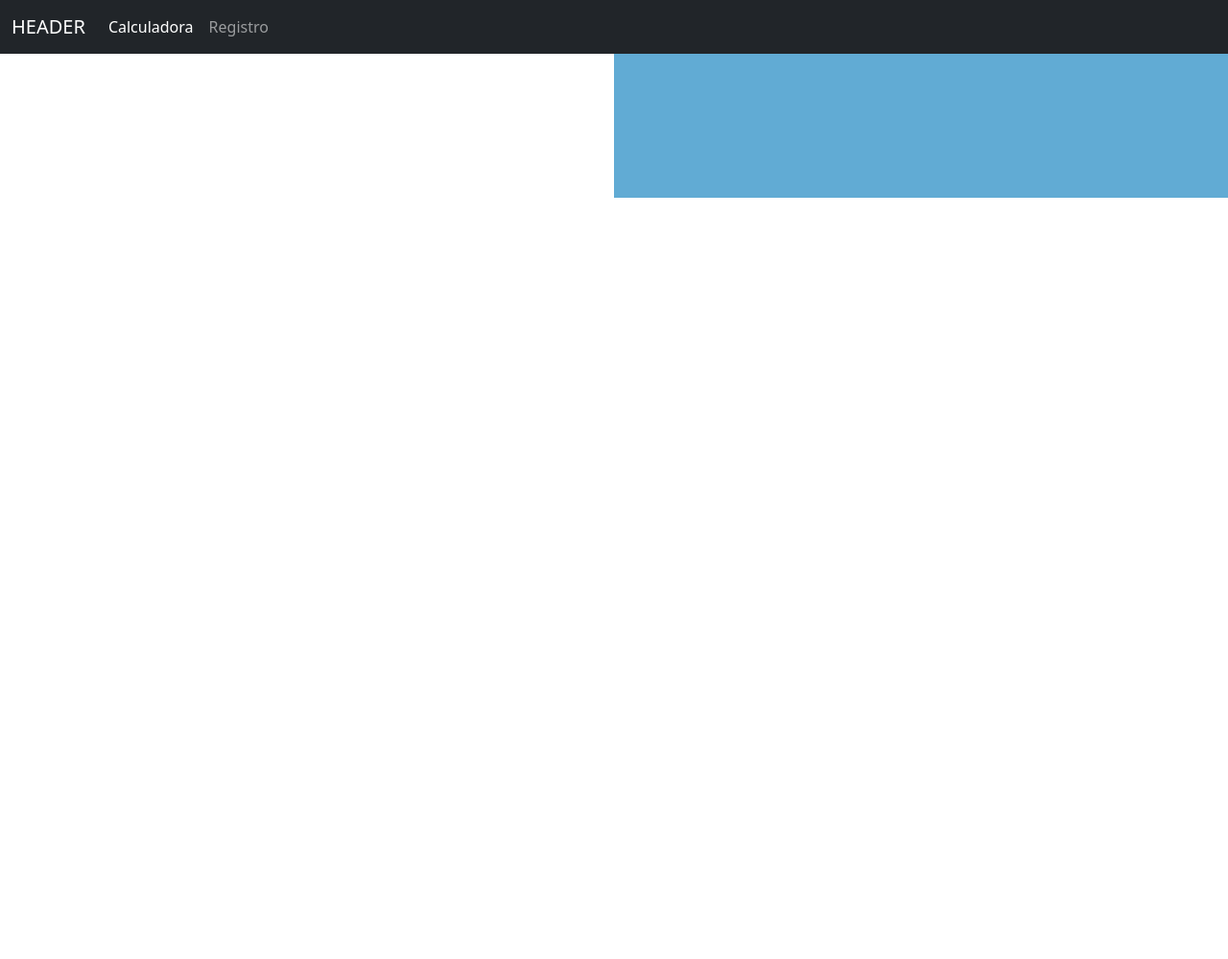
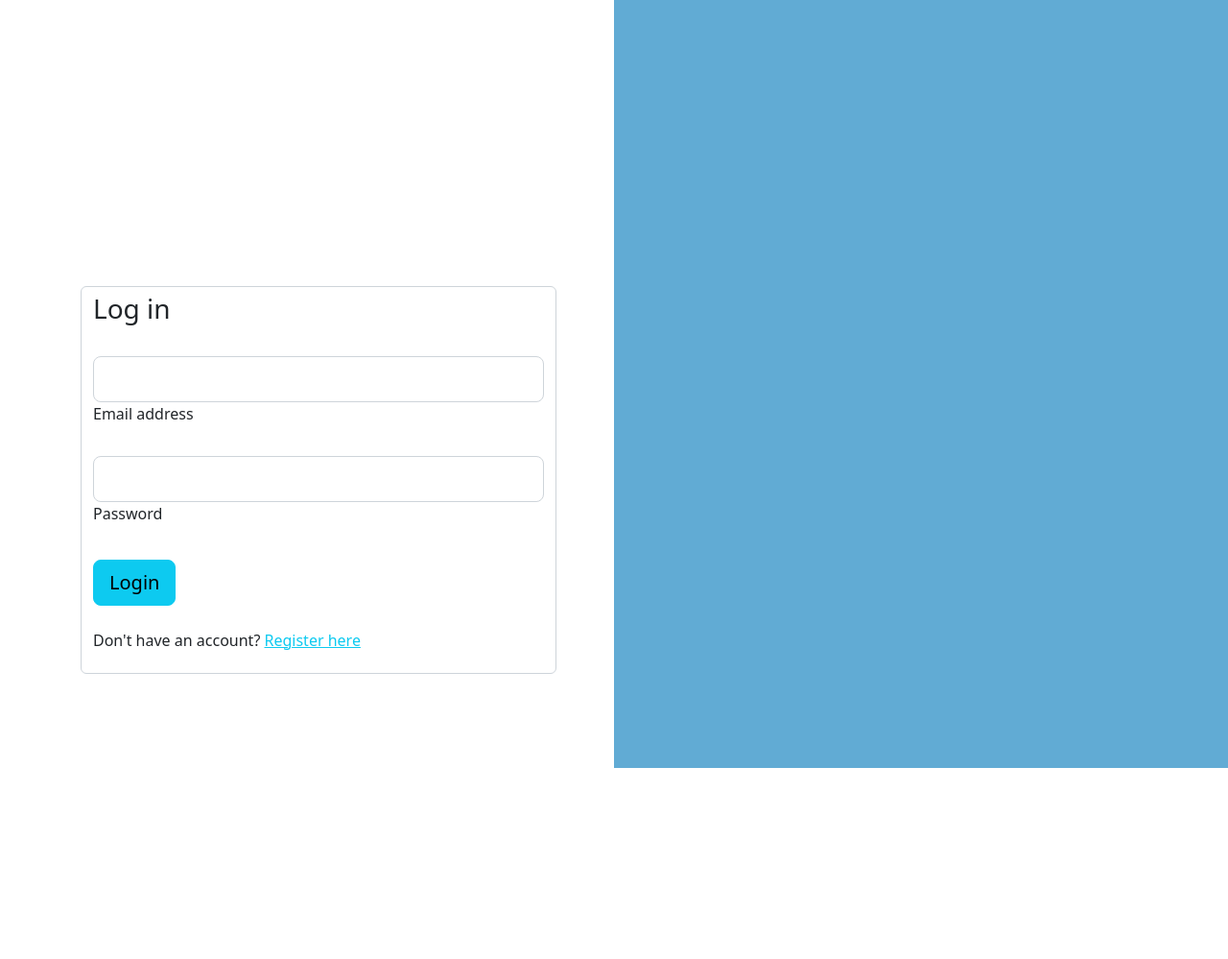
Before and after one commit to raulsales9/kurigram, a PHP site: page /connect/login.html in a window 1280 px wide. Shown: the top 999 px of the page at 96% size. Before the commit the page ends 206 px from the top, so only its background shows below. Run offline with PHP 8.4, Linux system fonts and the light colour scheme.

Commit message:
making the styles of login and signin

```diff
--- a/page/connect/login.html
+++ b/page/connect/login.html
@@ -9,41 +9,36 @@
     <link href="https://cdn.jsdelivr.net/npm/bootstrap@5.2.0/dist/css/bootstrap.min.css" rel="stylesheet" integrity="sha384-gH2yIJqKdNHPEq0n4Mqa/HGKIhSkIHeL5AyhkYV8i59U5AR6csBvApHHNl/vI1Bx" crossorigin="anonymous">
 </head>
 <body>
-    <header>
-        <nav class="navbar navbar-expand-md bg-dark navbar-dark">
-            <div class="container-fluid">
-                <button class="navbar-toggler" type="button" data-bs-toggle="collapse"
-                    data-bs-target="#navbarSupportedContent" aria-controls="navbarSupportedContent" aria-expanded="false"
-                    aria-label="Toggle navigation">
-                    <span class="navbar-toggler-icon"></span>
-                </button>
-
-                <a class="navbar-brand text-uppercase " href="#">header</a>
-
-
-                <div class="collapse navbar-collapse" id="navbarSupportedContent">
-                    <ul class="navbar-nav m mb-2 mb-lg-0">
-                        <li class="nav-item">
-                            <a class="nav-link active" aria-current="page"[routerLink]="['calculadora']">Calculadora</a>
-                        </li>
-                        <li class="nav-item">
-                            <a class="nav-link" [routerLink]="['user-register']">Registro</a>
-                        </li>
-                    </ul>
-                </div>
-
-
+<section class="vh-100">
+  <div class="container-fluid">
+    <div class="row">
+      <div class="col-xl-6 col-lg-6 col-md-8 col-sm-10 col-10 text-black">
+        <div class="d-flex align-items-center h-custom-2 px-5 ms-xl-4 mt-5 pt-5 pt-xl-0 mt-xl-n5">
+          <form class="form-control">
+            <h3 class="fw-normal mb-3 pb-3">Log in</h3>
+            <div class="form-outline mb-4">
+              <input type="email"  class="form-control form-control-lg" />
+              <label class="form-label">Email address</label>
             </div>
-        </nav>
-    </header>
-    <link href="https://cdn.jsdelivr.net/npm/bootstrap@5.3.0-alpha1/dist/css/bootstrap.min.css" rel="stylesheet" integrity="sha384-GLhlTQ8iRABdZLl6O3oVMWSktQOp6b7In1Zl3/Jr59b6EGGoI1aFkw7cmDA6j6gD" crossorigin="anonymous">
-    <div class="container-fluid">
-        <div class="row">
-            <div class="col-6 left">
-                <form action=""></form>
+            <div class="form-outline mb-4">
+              <input type="password"  class="form-control form-control-lg" />
+              <label class="form-label">Password</label>
             </div>
-            <div class="col-6 right"></div>
+            <div class="pt-1 mb-4">
+              <button class="btn btn-info btn-lg btn-block" type="button">Login</button>
+            </div>
+            <p>Don't have an account? <a href="signin.html" class="link-info">Register here</a></p>
+          </form>
         </div>
+      </div>
+      <div class="col-xl-6 col-lg-6 col-md-4  px-0 d-none d-sm-block">
+        <div class="right w-100 vh-100"></div>
+      </div>
+      <div class="col-sm-2 col-2  px-0 d-none d-sm-block">
+        <div class="right w-100 vh-100 imageattached"></div>
+      </div>
     </div>
+  </div>
+</section>
 </body>
 </html>
--- a/page/connect/sylecon.css
+++ b/page/connect/sylecon.css
@@ -1,10 +1,12 @@
+
 .right{
     background-color: #61ABD4;
-    width: 150px;
-    height: 150px;
 }
 
-.left{
-    background-color: #FFF;
-    height: 100px;
+form{
+    margin-top: 250px;
 }
+
+.imageattached{
+    background: url("");
+}
```
